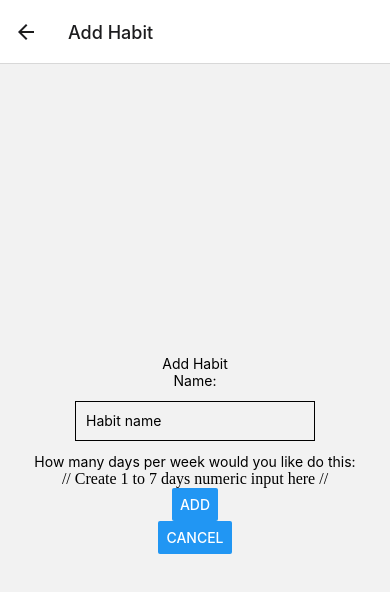
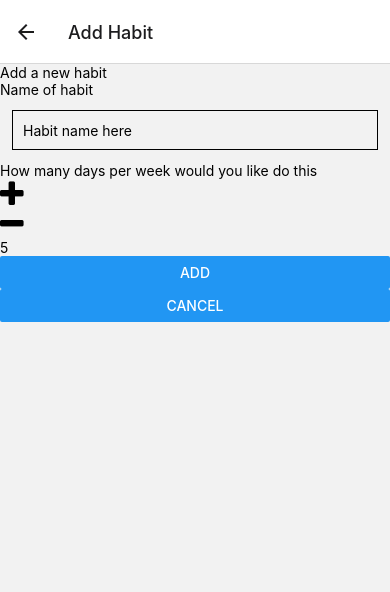
Before and after one commit to 6JoeB/Streaker, a React Native app: screen / in a window 390 px wide. Both pictures are taken after a click on the button "ADD HABIT". Shown: the top 592 px of the page. Built offline with nearby package versions, Linux system fonts and the light colour scheme.

Commit message:
Created add habit form

```diff
--- a/Screens/AddHabitScreen.tsx
+++ b/Screens/AddHabitScreen.tsx
@@ -1,32 +1,47 @@
 import React, {useEffect, useState} from 'react';
 import {View, Text, Button, TextInput, StyleSheet} from 'react-native';
+import Icon from 'react-native-vector-icons/FontAwesome';
 
 const AddHabitScreen = ({navigation}) => {
-  const [newHabitData, setNewHabitData] = useState({
-    name: '',
-    daysPerWeek: '',
-  });
+  const [habitName, setHabitName] = useState('');
+  const [habitDaysPerWeek, setHabitDaysPerWeek] = useState(5);
 
-  useEffect(() => {
-    console.log(newHabitData);
-  }, [newHabitData]);
+  const updateHabitsDaysPerWeekValue = (increase: boolean) => {
+    if (increase && habitDaysPerWeek < 7) {
+      setHabitDaysPerWeek(habitDaysPerWeek + 1);
+    } else if (!increase && habitDaysPerWeek > 1) {
+      setHabitDaysPerWeek(habitDaysPerWeek - 1);
+    }
+  };
 
   return (
-    <View style={{flex: 1, alignItems: 'center', justifyContent: 'center'}}>
-      <Text>Add Habit</Text>
-      <Text>Name:</Text>
+    <View>
+      <Text>Add a new habit</Text>
+      <Text>Name of habit</Text>
       <TextInput
         style={styles.input}
-        onChangeText={e => setNewHabitData({...newHabitData, name: e})}
-        value={newHabitData.name}
-        placeholder="Habit name"
+        onChangeText={(e: string) => setHabitName(e)}
+        value={habitName}
+        placeholder="Habit name here"
       />
-      <Text>How many days per week would you like do this:</Text>
-      // Create 1 to 7 days numeric input here //
-      {/* Number(newHabitData.daysPerWeek)
-      e => setNewHabitData({...newHabitData, daysPerWeek: String(e)} */}
-      <Button title="Add" onPress={() => navigation.navigate('home')} />
-      <Button title="Cancel" onPress={() => navigation.navigate('home')} />
+      <Text>How many days per week would you like do this</Text>
+      <View>
+        <Icon
+          name="plus"
+          size={30}
+          color="black"
+          onPress={() => updateHabitsDaysPerWeekValue(true)}
+        />
+        <Icon
+          name="minus"
+          size={30}
+          color="black"
+          onPress={() => updateHabitsDaysPerWeekValue(false)}
+        />
+        <Text>{habitDaysPerWeek}</Text>
+      </View>
+      <Button title="Add" onPress={() => navigation.navigate('Home')} />
+      <Button title="Cancel" onPress={() => navigation.navigate('Home')} />
     </View>
   );
 };
--- a/package.json
+++ b/package.json
@@ -16,7 +16,8 @@
     "react": "18.2.0",
     "react-native": "0.72.6",
     "react-native-safe-area-context": "^4.7.3",
-    "react-native-screens": "^3.27.0"
+    "react-native-screens": "^3.27.0",
+    "react-native-vector-icons": "^10.0.0"
   },
   "devDependencies": {
     "@babel/core": "^7.20.0",
```
Also changed, not shown: 2 other files (tests, documents, lock files or other folders).
